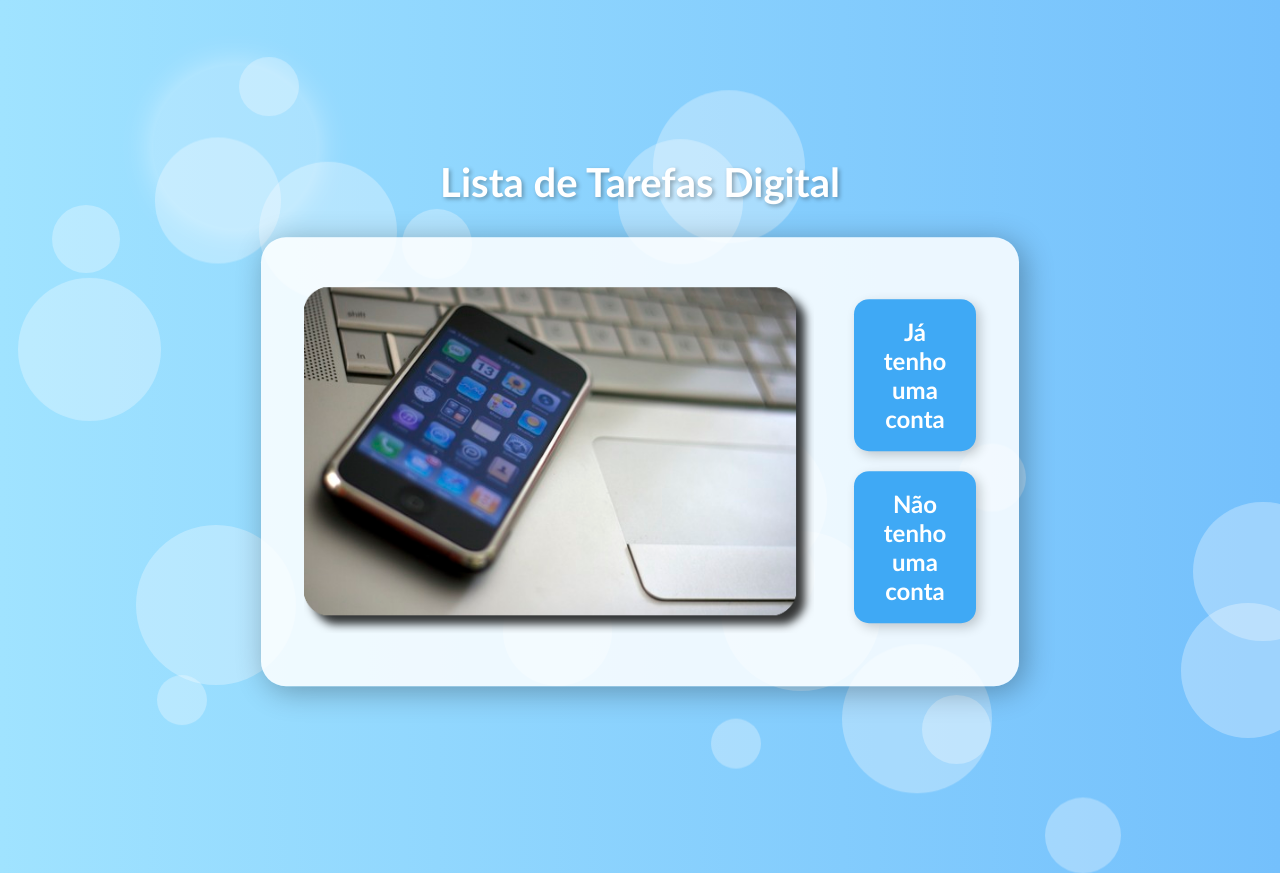
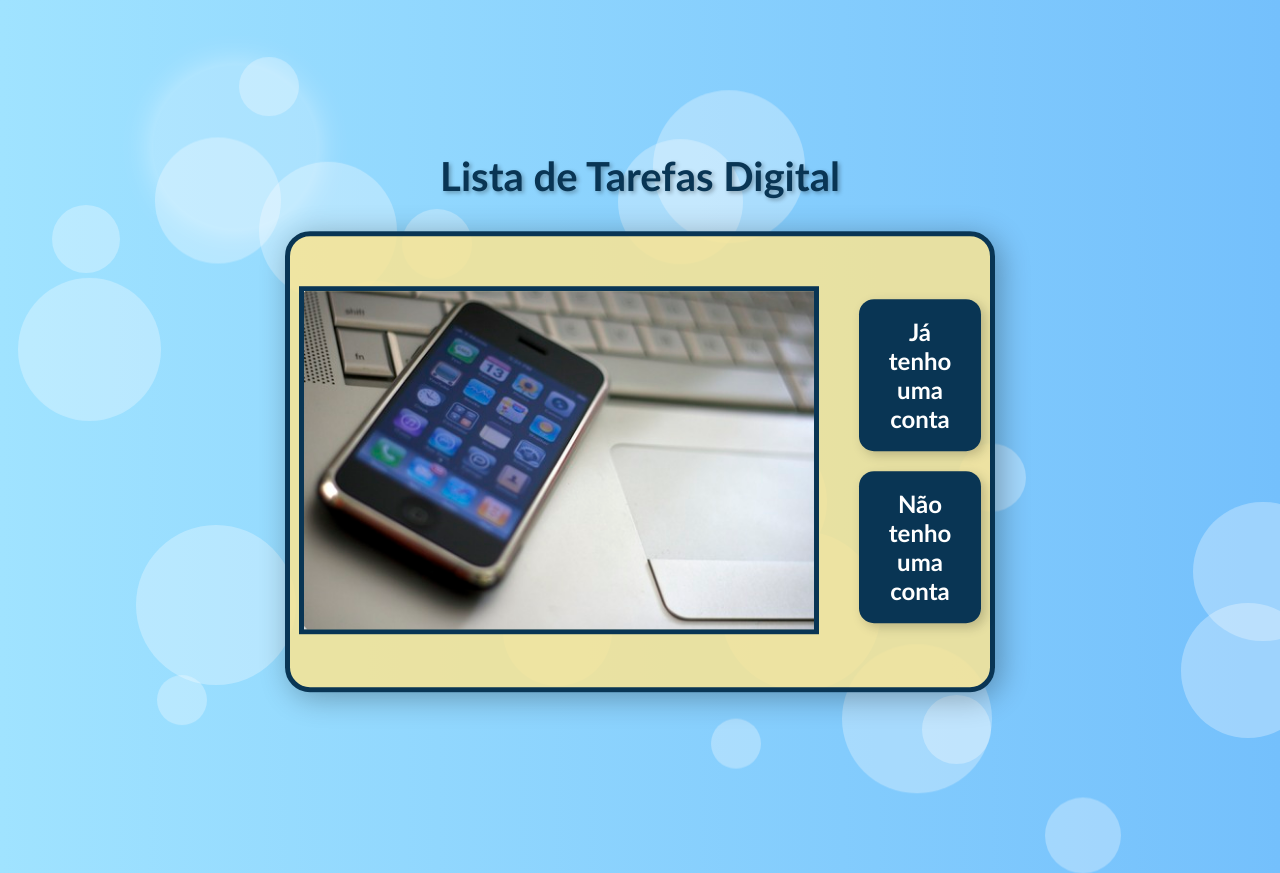
Before and after one commit to RafaelRodrigues17/Banco-de-dados, a Flask app: page / in a window 1280 px wide; the page is wider, and only the part inside the window is pictured. Run offline with Flask 3, Linux system fonts and the light colour scheme; some web fonts are replaced.

Commit message:
Atualização do Código

```diff
--- a/app.py
+++ b/app.py
@@ -1,35 +1,42 @@
-from flask import Flask, render_template, request # Importando a biblioteca Flask
-#biblioteca de segurança no login
+# Importando as bibliotecas necessárias: Flask para a aplicação web e werkzeug para segurança de senhas
+from flask import Flask, render_template, request
 from werkzeug.security import generate_password_hash, check_password_hash
-import database
+import database  # Importando o arquivo onde o banco de dados é manipulado
 
-app = Flask(__name__) # Criando um objeto do Flask
+# Criando a aplicação Flask
+app = Flask(__name__)
 
+# Rota principal ('/') que renderiza o template 'index.html'
 @app.route('/')
 def hello():
     return render_template('index.html')
 
+# Rota de login ('/login') que pode ser acessada por métodos GET ou POST
 @app.route('/login', methods=["GET", "POST"])
 def login():
     if request.method == "POST":
-        form = request.form
+        form = request.form  # Coletando os dados do formulário de login
+        # Chamando a função 'login' do arquivo database para verificar a senha
         if database.login(form) == True:
-            return render_template('lista.html')
+            return render_template('lista.html')  # Se login for bem-sucedido, redireciona para 'lista.html'
         else:
-            return "Ocorreu um erro ao fazer o login do usuário"
+            return "Ocorreu um erro ao fazer o login do usuário"  # Caso contrário, exibe mensagem de erro
     else:
-       return render_template('login.html')
+        return render_template('login.html')  # Se for GET, renderiza o formulário de login
 
+# Rota de cadastro ('/cadastro') que também pode ser acessada por GET ou POST
 @app.route('/cadastro', methods=["GET", "POST"])
 def cadastro():
     if request.method == "POST":
-        form = request.form
+        form = request.form  # Coletando os dados do formulário de cadastro
+        # Chamando a função 'criar_usuario' do arquivo database para cadastrar o usuário
         if database.criar_usuario(form) == True:
-            return render_template('login.html')
+            return render_template('login.html')  # Se cadastro for bem-sucedido, redireciona para o login
         else:
-            return "Ocorreu um erro ao cadastrar usuário"
+            return "Ocorreu um erro ao cadastrar usuário"  # Caso contrário, exibe mensagem de erro
     else:
-       return render_template('cadastro.html')
+        return render_template('cadastro.html')  # Se for GET, renderiza o formulário de cadastro
 
+# Executa a aplicação Flask no modo de debug
 if __name__ == '__main__':
     app.run(debug=True)
--- a/templates/index.html
+++ b/templates/index.html
@@ -20,7 +20,7 @@
         }
 
         h1 {
-            color: white;
+            color: #093554;
             text-shadow: 2px 2px 4px rgba(0, 0, 0, 0.3);
             margin-bottom: 30px;
             font-size: 2.5em;
@@ -32,20 +32,21 @@
             display: flex;
             align-items: center;
             justify-content: center;
-            background: rgba(255, 255, 255, 0.85);
+            background: rgba(250, 228, 146, 0.85);
             padding: 50px;
             border-radius: 25px;
             box-shadow: 5px 5px 30px rgba(0, 0, 0, 0.3);
             animation: float 3s ease-in-out infinite alternate;
-            width: 52%;
+            width: 45%;
             min-width: 600px;
             position: relative;
             z-index: 2;
+            border: 5px solid #093554; /* Adiciona uma borda azul */
         }
 
         .lado-esquerdo img {
             max-width: 510px;
-            border-radius: 0px;
+            border: 5px solid #093554; /* Adiciona uma borda azul na imagem*/
         }
 
         .lado-direito {
@@ -56,7 +57,7 @@
         }
 
         .botao {
-            background: #3fa9f5;
+            background: #093554;
             color: white;
             text-decoration: none;
             padding: 18px 30px;
```
Also changed, not shown: database.py (+36 -16 lines), static/img/celulares.png.
